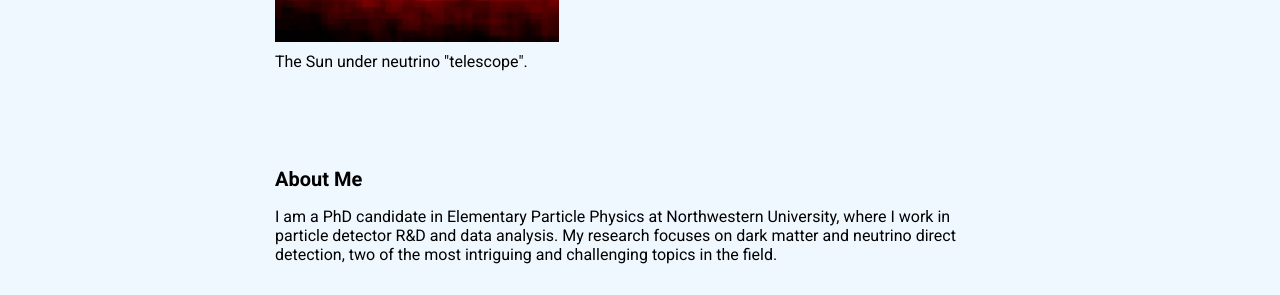
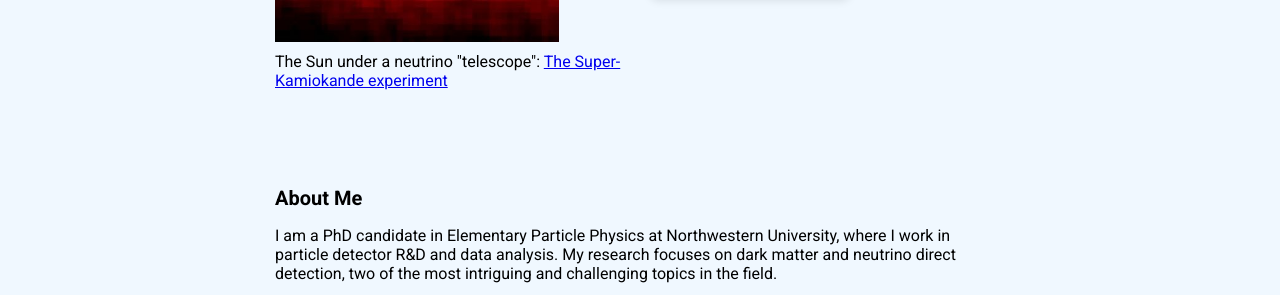
Before and after one commit to RyanChromium/ranchen.github.io, a plain HTML site: page index.html in a window 1280 px wide. Shown: the part 461-756 px from the top of the page. Drawn offline with Linux system fonts and the light colour scheme.

Commit message:
Add link to SKE

```diff
--- a/index.html
+++ b/index.html
@@ -54,7 +54,7 @@
             - If you aren't using an Unemployable as your image, remove the entire "a" element
           -->
           <img src="./assets/images/neusun1_superk.jpg" class="portfolio-header-image">
-          <div>The Sun under neutrino "telescope".</div>
+          <div>The Sun under a neutrino "telescope": <a href="https://link.springer.com/article/10.1140/epjc/s10052-019-6796-2">The Super-Kamiokande experiment</a></div>
 
         </div>
 
```
